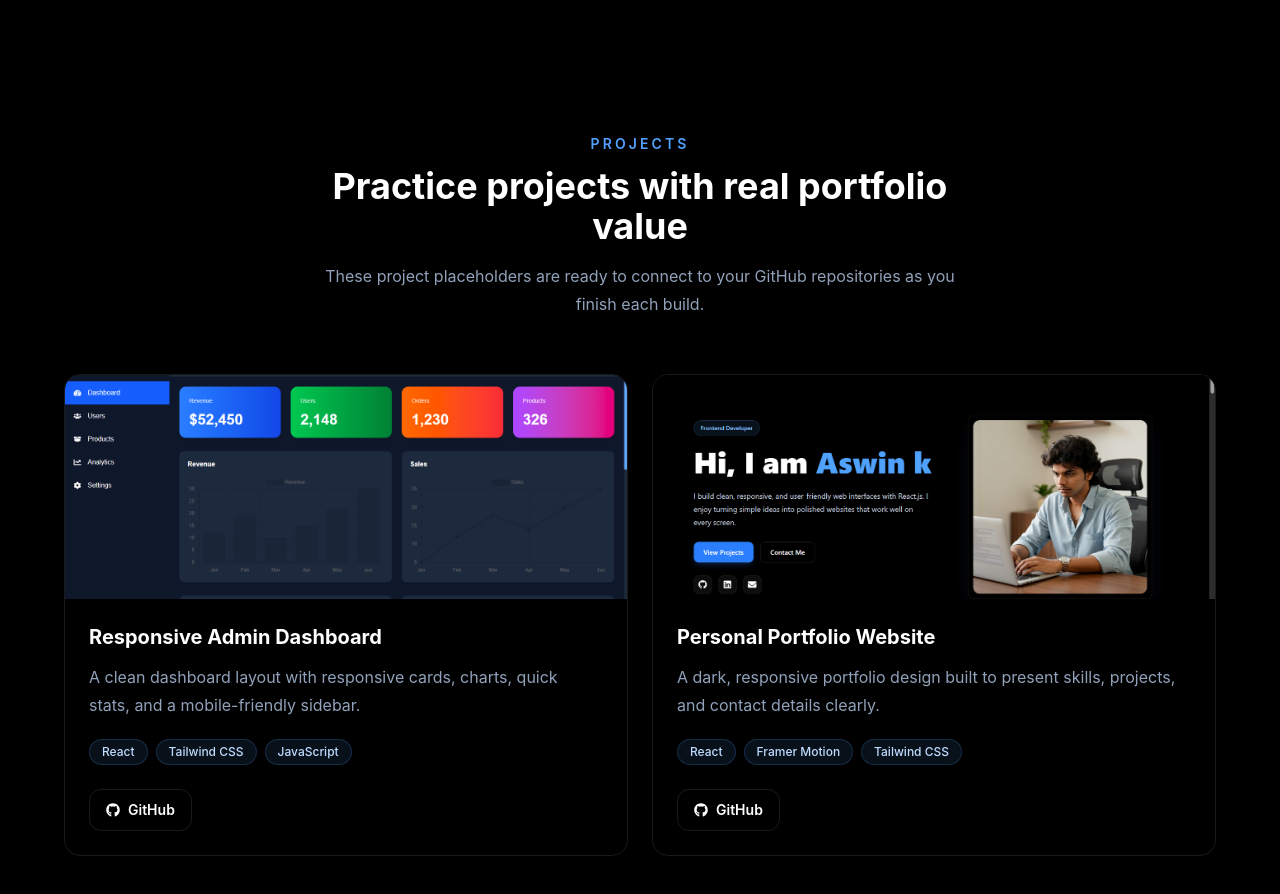
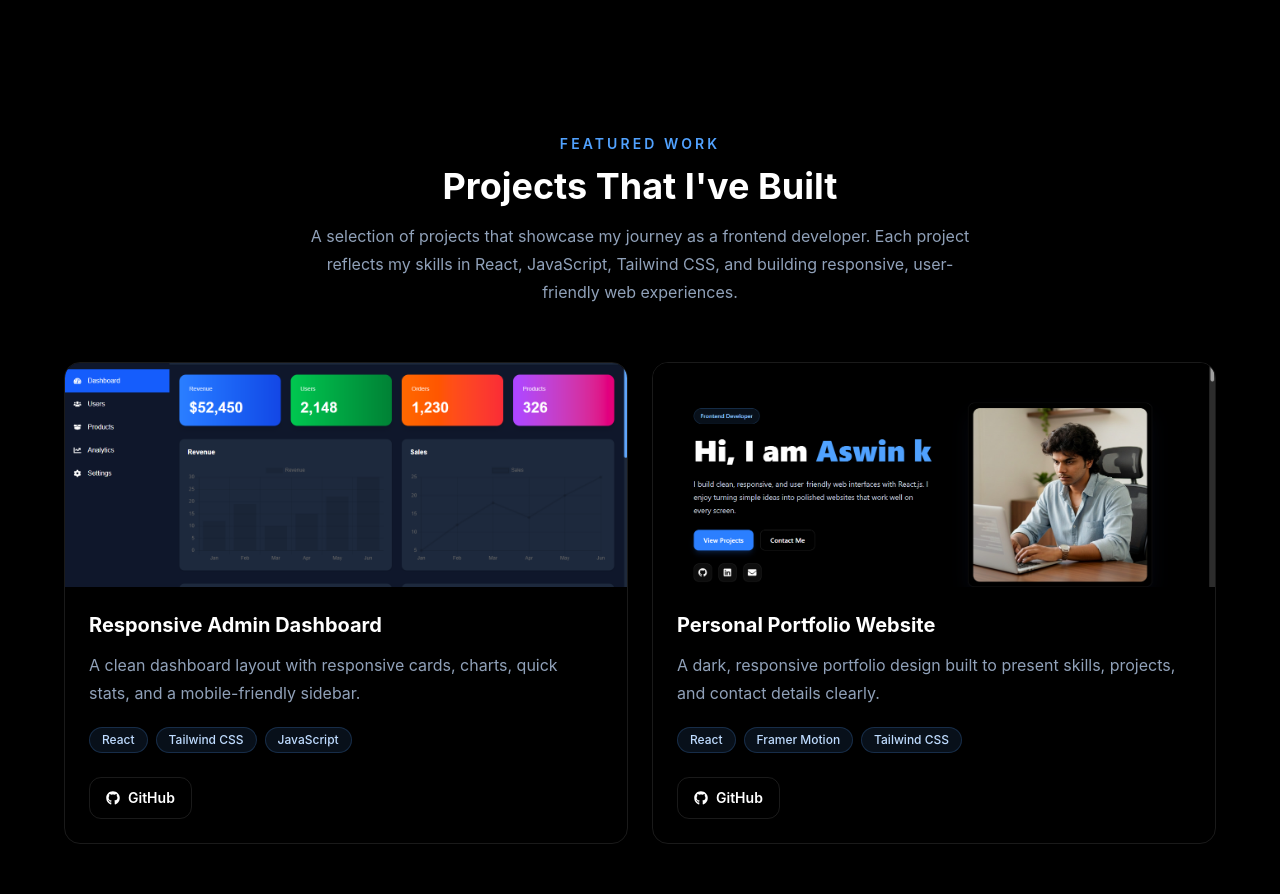
Before and after one commit to aswink-dev/React-portfolio, a React (Vite) app: page / in a window 1280 px wide. Shown: the part 1980-2874 px from the top of the page. Built offline with nearby package versions, Linux system fonts and the light colour scheme.

Commit message:
improvements in the project section

```diff
--- a/src/components/Projects.jsx
+++ b/src/components/Projects.jsx
@@ -8,9 +8,9 @@ const Projects = () => {
     <section id="projects" className="px-4 py-20 sm:px-6 lg:px-8">
       <div className="mx-auto max-w-6xl">
         <SectionHeader
-          eyebrow="Projects"
-          title="Practice projects with real portfolio value"
-          description="These project placeholders are ready to connect to your GitHub repositories as you finish each build."
+          eyebrow="FEATURED WORK"
+          title="Projects That I've Built"
+          description="A selection of projects that showcase my journey as a frontend developer. Each project reflects my skills in React, JavaScript, Tailwind CSS, and building responsive, user-friendly web experiences."
         />
 
         <div className="grid gap-6 md:grid-cols-2">
```
